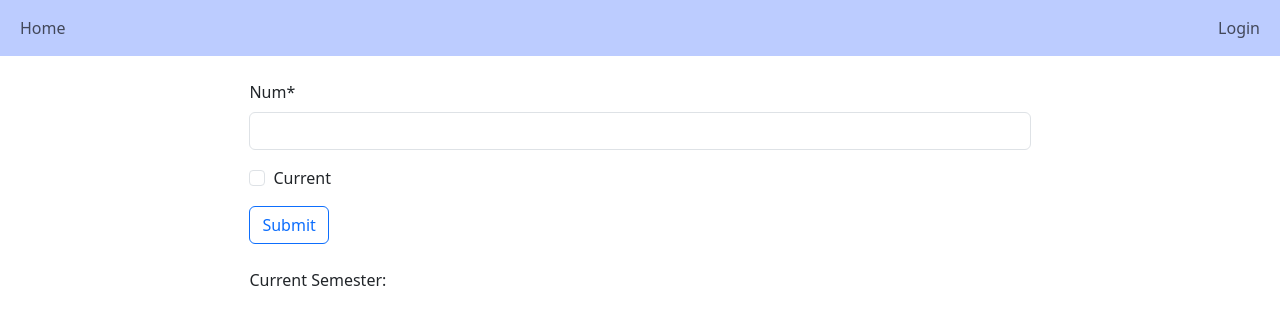
After one commit to matthewpolak17/learning_project, a Django app: page /semes/ in a window 1280 px wide. The commit adds this page. Shown: the top 325 px of the page. Run offline with Django 4.2, Linux system fonts and the light colour scheme; some libraries are stand-ins or nearby versions.

Commit message:
semester update stuff

```diff
--- a/learningproject/website/main/forms.py
+++ b/learningproject/website/main/forms.py
@@ -1,7 +1,7 @@
 from django import forms
 from django.contrib.auth.forms import UserCreationForm
 from django.contrib.auth.models import User
-from .models import Post, Question, Quiz, Reply, Subject, User, Answer
+from .models import Post, Question, Quiz, Reply, Semester, Subject, User, Answer
 
 #registers a new user
 class RegisterForm(UserCreationForm):
@@ -70,3 +70,8 @@ class SubjectForm(forms.ModelForm):
     class Meta:
         model = Subject
         fields = ["title"]
+
+class SemesterForm(forms.ModelForm):
+    class Meta:
+        model = Semester
+        fields = ["num", "current"]
--- a/learningproject/website/main/models.py
+++ b/learningproject/website/main/models.py
@@ -52,10 +52,16 @@ class File(models.Model):
         elif (type_tuple[0]).__contains__("vnd.openxmlformats-officedocument.wordprocessingml.document"):
             return "document"
 
+#Semester model
+class Semester(models.Model):
+    num = models.IntegerField(null=True)
+    current = models.BooleanField(default=False)
+
 #subject model
 class Subject(models.Model):
     title = models.CharField(max_length=255)
     teacher = models.ForeignKey(User, null=True, on_delete=models.CASCADE)
+    semester = models.ForeignKey(Semester, null=True, on_delete=models.CASCADE)
 
     def __str__(self):
         return self.title
@@ -101,8 +107,9 @@ class AttemptedAnswer(models.Model):
     answer = models.ForeignKey(Answer, null=True, on_delete=models.CASCADE)
     attempt = models.ForeignKey(Attempt, null=True, related_name="attempted_answers", on_delete=models.CASCADE)
 
-#Grade model
+    #Grade model
 class Grade(models.Model):
     subject = models.ForeignKey(Subject, null=True, related_name="grades", on_delete=models.CASCADE)
+    semester = models.ForeignKey(Semester, null=True, related_name="grades", on_delete=models.CASCADE)
     student = models.ForeignKey(User, null=True, on_delete=models.CASCADE)
     score = models.FloatField(null=True, blank=True)
--- a/learningproject/website/main/templates/main/home.html
+++ b/learningproject/website/main/templates/main/home.html
@@ -8,7 +8,11 @@
     <br>
     <h4>Welcome {{user.get_short_name}} | {% if user.is_teacher %} Teacher View {% else %} Student View {% endif %}</h4>
     <hr>
-    <h5>Feed</h5><br>
+    <div style="display:flex">
+        <h5 style="margin-right:20px">Feed</h5>
+        <a href="{% url 'semes' %}">Change Semester</a>
+    </div>
+    <br>
 
     {% for post in posts reversed %}
     <div class="card">
--- a/learningproject/website/main/templates/main/scores/group_scores.html
+++ b/learningproject/website/main/templates/main/scores/group_scores.html
@@ -41,7 +41,7 @@
 </div><br><br>
 
 {% if order == "asc" or order == "desc" %}
-<canvas id="gradeChart" width="400" height="400" style="margin:auto"></canvas>
+<canvas id="gradeChart" width="400" height="400" style="margin:auto"></canvas><br><br>
 {% endif %}
 
 <script src="https://cdn.jsdelivr.net/npm/chart.js"></script>
--- /dev/null
+++ b/learningproject/website/main/templates/main/semes.html
@@ -0,0 +1,16 @@
+{% extends 'main/base.html' %}
+
+{% block title %}Semester Info{% endblock %}
+{% load crispy_forms_tags %}
+
+{% block content %}
+<div style="width:70%; margin:auto">
+    <form method="POST" name="semesterform">
+        {% csrf_token %}
+        {{form|crispy}}
+        <button type="sumbit" class="btn btn-outline-primary" name="submitform" >Submit</button>
+    </form><br>
+
+    <p>Current Semester:</p>
+</div>
+{% endblock %}
--- a/learningproject/website/main/urls.py
+++ b/learningproject/website/main/urls.py
@@ -34,4 +34,7 @@ urlpatterns = [
     ###subjects
     path('subjects/', views.subjects, name="subjects"),
 
+    ###semester info
+    path('semes/', views.semes, name="semes"),
+
 ]
--- a/learningproject/website/main/views.py
+++ b/learningproject/website/main/views.py
@@ -1,10 +1,10 @@
 from django.http import HttpResponse
 from django.shortcuts import render, redirect
-from .forms import AnswerForm, QuestionForm, QuizSetupForm, RegisterForm, PostFullForm, PostForm, ReplyForm, LoginForm, SubjectForm
+from .forms import AnswerForm, QuestionForm, QuizSetupForm, RegisterForm, PostFullForm, PostForm, ReplyForm, LoginForm, SemesterForm, SubjectForm
 from django.contrib.auth.decorators import login_required
 from django.contrib.auth import login, logout, authenticate
 from decimal import Decimal
-from .models import AttemptedAnswer, Grade, Post, File, Question, Attempt, Subject, User, Quiz
+from .models import AttemptedAnswer, Grade, Post, File, Question, Attempt, Semester, Subject, User, Quiz
 import json
 
 #this list contains all the users who have logged in
@@ -510,3 +510,18 @@ def subjects(request):
         form = SubjectForm()
 
     return render(request, 'main/subject/subjects.html', {"subjects":subjects, "form":form })
+
+def semes(request):
+
+    semesters = Semester.objects.all()
+
+    if request.method == 'POST':
+        form = SemesterForm(request.POST)
+        if form.is_valid():
+            sem = form.save(commit=False)
+            sem.save()
+            return redirect('/semes/', {"form":form})
+    else:
+        form = SemesterForm()
+
+    return render(request, 'main/semes.html', {"form":form})
```
Also changed, not shown: learningproject/website/db.sqlite3, learningproject/website/main/migrations/0009_semester_alter_grade_subject.py (added), learningproject/website/main/migrations/0010_grade_semester_subject_semester.py (added), learningproject/website/main/migrations/0011_alter_semester_num.py (added).
